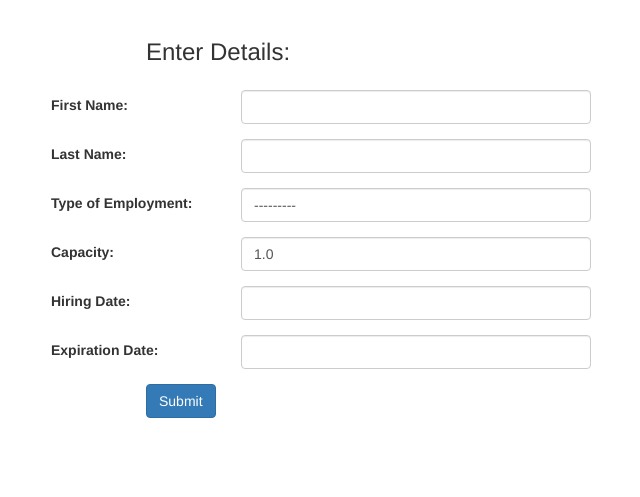
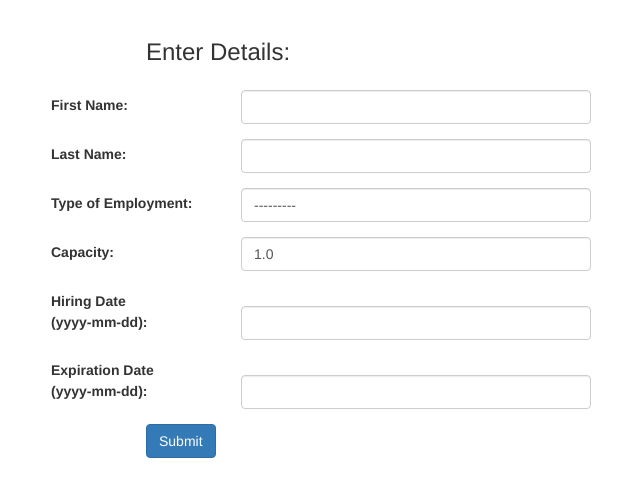
Before and after one commit to Levino614/new_im_project, a Django app: page /add_new_emp/ in a window 1280 px wide. Shown: the part 126-623 px from the top of the page, without its empty margins (49-689 px from the left). Run offline with Django 3.2, Linux system fonts and the light colour scheme; some libraries are stand-ins or nearby versions.

Commit message:
date format hint

```diff
--- a/im_erp/erpapp/Templates/add_new_emp.html
+++ b/im_erp/erpapp/Templates/add_new_emp.html
@@ -47,14 +47,16 @@
   </div>
    </div>
      <div class="form-group row">
-  <label class="col-sm-2 col-form-label">Hiring Date:</label>
+  <label class="col-sm-2 col-form-label">Hiring Date <br>(yyyy-mm-dd):</label>
   <div class="col-sm-4">
+   <br>
     {{ form.hiring_date }}
   </div>
    </div>
      <div class="form-group row">
-  <label class="col-sm-2 col-form-label">Expiration Date:</label>
+  <label class="col-sm-2 col-form-label">Expiration Date <br>(yyyy-mm-dd):</label>
   <div class="col-sm-4">
+   <br>
     {{ form.expiration_date }}
   </div>
    </div>
--- a/im_erp/erpapp/Templates/edit_proj.html
+++ b/im_erp/erpapp/Templates/edit_proj.html
@@ -44,12 +44,6 @@
   </div>
    </div>
     <div class="form-group row">
-  <label class="col-sm-2 col-form-label">Duration (in months):</label>
-  <div class="col-sm-4">
-   <input type="number" class="form-control" name="duration" id="id_duration" required maxlength="20" value="{{ project.duration }}"/>
-  </div>
-   </div>
-    <div class="form-group row">
   <label class="col-sm-2 col-form-label">End:</label>
   <div class="col-sm-4">
    <input type="date" class="form-control" name="end" id="id_end" required maxlength="20" value="{{ project.end }}"/>
--- a/im_erp/erpapp/Templates/employee_task.html
+++ b/im_erp/erpapp/Templates/employee_task.html
@@ -90,17 +90,17 @@
                                 {% if employee_info.3 > 1.0 %}
                                     <td>
                                         <a href="/employee" style="color: #000000; background-color: #ff726f">{{ employee_info.0 }}</a>
-                                        <a href="/edit_emp/{{ employee_info.0.id }}" class="btn btn-primary btn-xs"></a><span class="glyphicon glyphicon-pencil"></span>
+                                        <a href="/edit_emp/{{ employee_info.0.id }}" class="btn btn-primary btn-xs">Edit</a>
                                     </td>
                                 {% elif employee_info.3 > 0.8 %}
                                     <td>
                                         <a href="/employee" style="color: #000000; background-color: #ffc966">{{ employee_info.0 }}</a>
-                                        <a href="/edit_emp/{{ employee_info.0.id }}" class="btn btn-primary btn-xs"></a><span class="glyphicon glyphicon-pencil"></span>
+                                        <a href="/edit_emp/{{ employee_info.0.id }}" class="btn btn-primary btn-xs">Edit</a>
                                     </td>
                                 {% else %}
                                     <td>
                                         <a href="/employee" style="color: #000000; background-color:#90ee90">{{ employee_info.0 }}</a>
-                                        <a href="/edit_emp/{{ employee_info.0.id }}" class="btn btn-primary btn-xs"></a><span class="glyphicon glyphicon-pencil"></span>
+                                        <a href="/edit_emp/{{ employee_info.0.id }}" class="btn btn-primary btn-xs">Edit</a>
                                     </td>
                                 {% endif %}
                                 <td style="text-align: left">{{ employee_info.1 }}% ({{ employee_info.2 }}%)</td>
```
